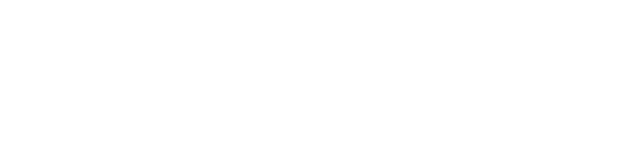
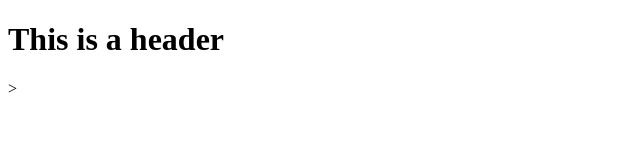
Before and after one commit to ashwaft/git-test, a website: page index.html in a window 1280 px wide. Shown: the whole page, without its empty margins (0-640 px from the left). Drawn offline with Linux system fonts and the light colour scheme.

Commit message:
git ignore test

```diff
--- a/index.html
+++ b/index.html
@@ -5,6 +5,6 @@
     <title>Title</title>
 </head>
 <body>
-
+<h1>This is a header</h1>>
 </body>
 </html>
```
Also changed, not shown: package.json (added, +24 -0 lines), 2 other files.
